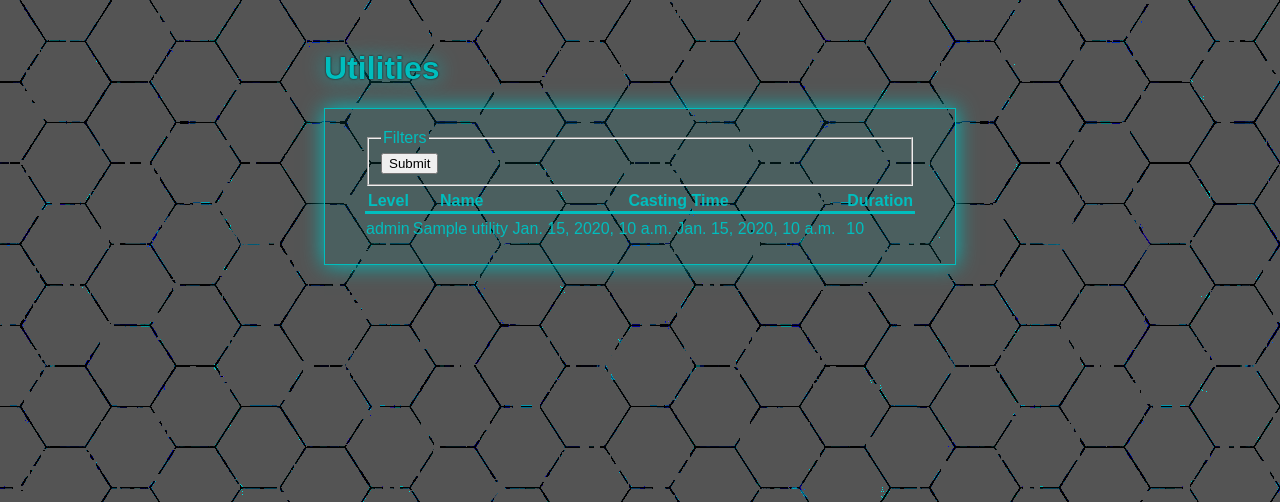
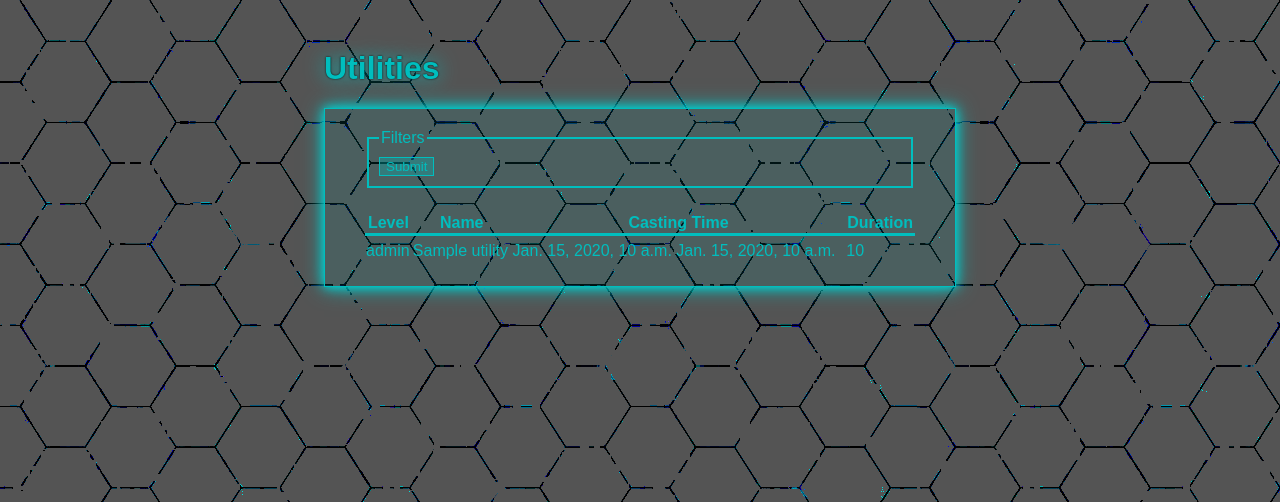
Before and after one commit to KaspArno/CyberpunkDnD, a Django app: template cyberpunk/utilities/templates/utilities/utility_list.html in a window 1280 px wide. Shown: the top 502 px of the page. Run offline with Django 4.2, Linux system fonts and the light colour scheme; the template is opened without the code that fills it: most values are stand-ins (such as "Sample title", 1, 10 or a date in 2020); some libraries are stand-ins or nearby versions.

```diff
--- a/cyberpunk/utilities/static/utilities/style.css
+++ b/cyberpunk/utilities/static/utilities/style.css
@@ -1,3 +1,12 @@
+:root {
+    --color-white: rgba(255,255,255,1);
+    --color-Damn-Light: rgba(0,220,220,1);
+    --color-Light: rgba(0,190,190,1);
+    --color-Dark: rgba(60,60,60,1);
+    --color-Black: rgba(33,33,33,1);
+    --font-Size: 18px;
+}
+
 body {
     background-image: url("hexgrid_gray_hex_effect.png");
     background-attachment: fixed;
@@ -13,7 +22,8 @@ h1 {
     position: relative;
     margin: 50px auto;
     padding: 0;
-    color: #00bebe;
+    /* color: #00bebe; */
+    color: var(--color-Light);
 }
 
 .container * {
@@ -26,7 +36,8 @@ h1 {
     border: 1px solid #00bebe;
     background: rgba(0, 190, 190, 0.1);
     padding: 20px 40px;
-    box-shadow: 0px 0px 20px #00bebe;
+    /* box-shadow: 0px 0px 20px #00bebe; */
+    box-shadow:  0 0 10px var(--color-Damn-Light), 0 0 20px var(--color-Light);
 }
 
 .details {
@@ -66,22 +77,83 @@ th {
     border-bottom: solid #00bebe;
 }
 
-tr {
-    /* background: rgba(0, 190, 190, 0.1); */
-    margin: 10px;
-}
-
-tr:nth-child(even) {
-    background: rgba(0, 255, 255, 0.1);
-
+tbody > tr:nth-child(odd) {
+    background: none;
+    transition: .3s;
   }
 
-tr:hover {
-    background-color: cyan;
+tbody > tr:nth-child(even) {
+    background: rgba(0, 255, 255, 0.1);
+    transition: .3s;
+  }
+
+tbody > tr:hover {
+    /* background-color: cyan; */
+    box-shadow: 0 0 20px var(--color-Damn-Light) inset, 0 0 10px var(--color-Damn-Light), 0 0 20px var(--color-white);
+    border: 1px solid var(--color-Damn-Light);
+    background: var(--color-Damn-Light);
+    color: var(--color-Black);
 }
 
 .data-href {
     cursor: pointer;
+}
+
+fieldset {
+    border: 2px solid var(--color-Light);
+    padding: 10px;
+    justify-content: space-between;
+    margin-bottom: 20px;
+}
+/* Text input */
+input[type=text] {
+    border: 1px solid rgba(0,190,190,1);
+    background: transparent;
+    color: var(--color-Light);
+}
+
+input[type=text]:hover {
+    box-shadow: 0 0 8px var(--color-Light) inset, 0 0 8px var(--color-Light);
+    border: 1px solid var(--color-Damn-Light);
+}
+
+input[type=text]:focus {
+    box-shadow: 0 0 20px var(--color-Damn-Light) inset, 0 0 10px var(--color-Damn-Light), 0 0 20px var(--color-white);
+    border: 1px solid var(--color-Damn-Light);
+    background: var(--color-Damn-Light);
+    color: var(--color-Black);
+}
+
+/* Selector */
+i {
+    background-color: red;
+}
+select {
+    background: transparent;
+    box-shadow: none;
+    border: 1px solid var(--color-Damn-Light);
+    color: var(--color-Light);
+}
+
+select:hover {
+    box-shadow: 0 0 8px var(--color-Light) inset, 0 0 8px var(--color-Light);
+    border: 1px solid var(--color-Damn-Light);
+}
+
+/* Button */
+button {
+    overflow: hidden;
+    position: relative;
+    border: 1px solid var(--color-Light);
+    background: rgba(0,190,190,0.3);
+    color: var(--color-Light);
+}
+
+button:hover {
+    box-shadow: 0 0 8px var(--color-Light) inset, 0 0 8px var(--color-Light);
+    border: 1px solid var(--color-Damn-Light);
+    color: var(--color-Damn-Light);
+    background: rgba(0,220,220,.3);;
 }
 
 /* Extra small devices (phones, 600px and down) */
```
Also changed, not shown: cyberpunk/db.sqlite3, cyberpunk/utilities/migrations/0008_alter_utility_name.py (added), cyberpunk/utilities/migrations/0009_utility_description_rendered_and_more.py (added), cyberpunk/utilities/migrations/0010_alter_utility_description.py (added), cyberpunk/utilities/migrations/0011_remove_utility_description_rendered_and_more.py (added).
